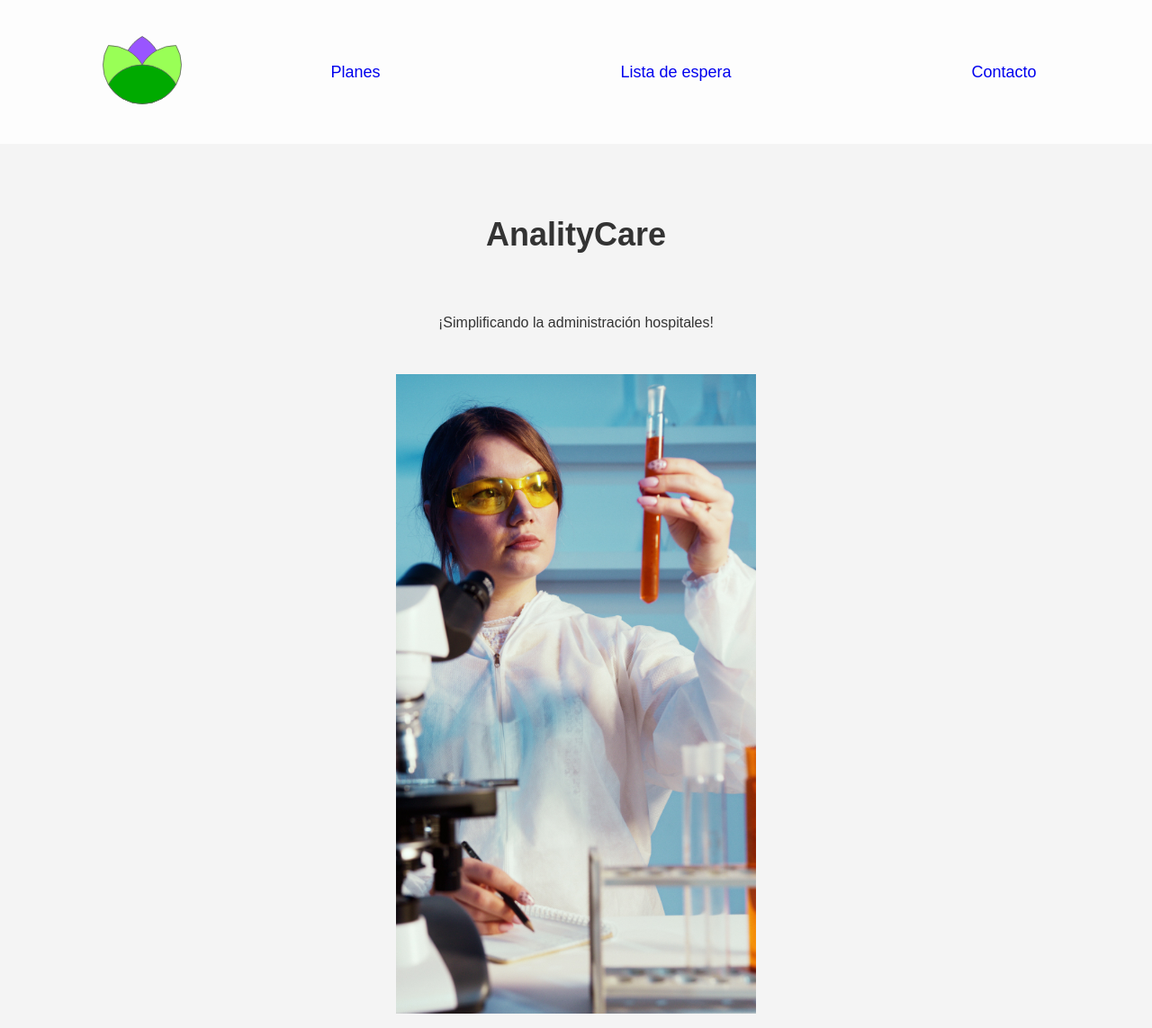
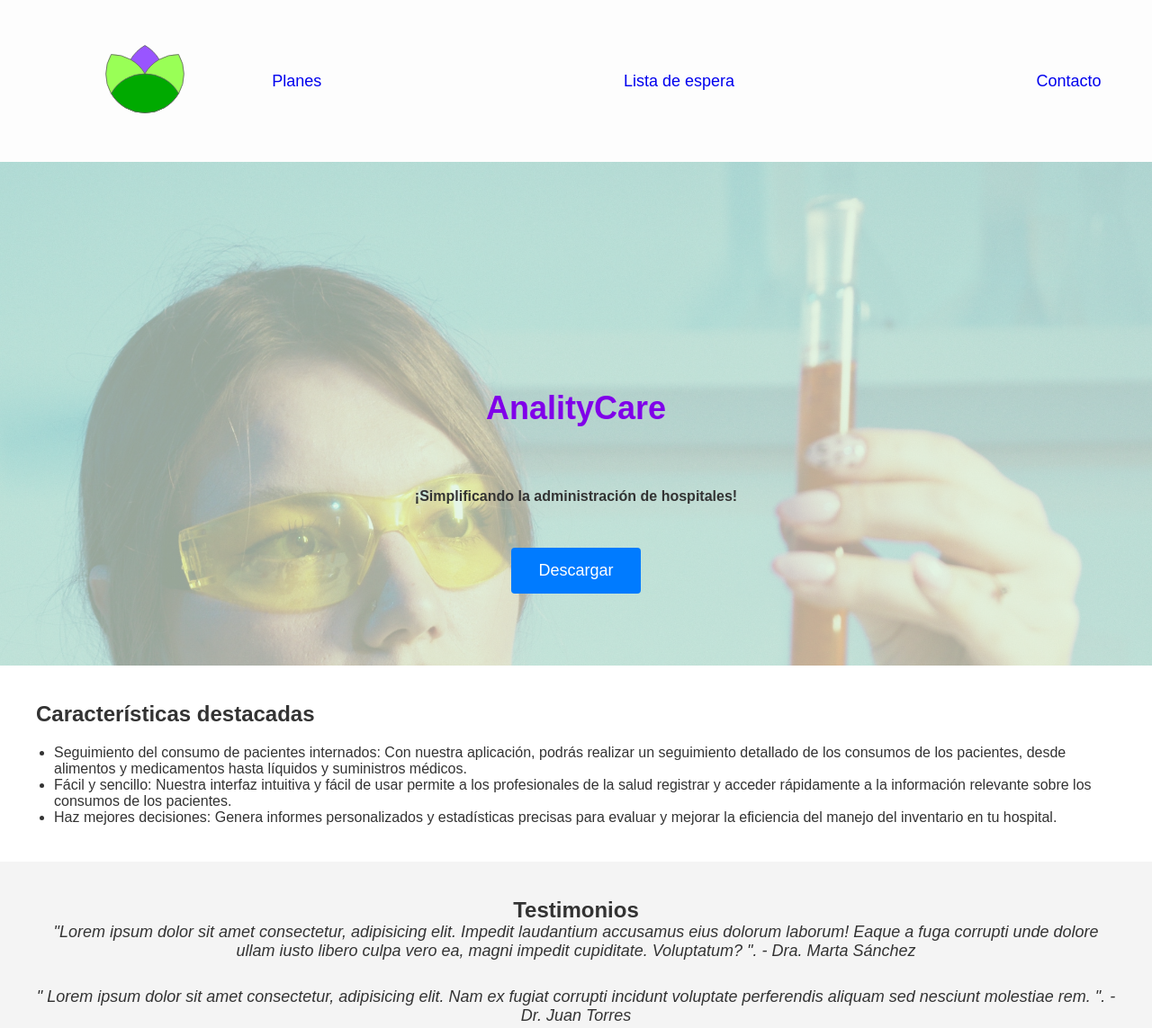
Before and after one commit to Rebjai/landing-analyticare, a plain HTML site: page index.html in a window 1280 px wide. Shown: the top 1143 px of the page at 90% size. Drawn offline with Linux system fonts and the light colour scheme.

Commit message:
hero section

```diff
--- a/index.html
+++ b/index.html
@@ -28,18 +28,20 @@
     </header>
 
     <section id="hero">
-        <h1>AnalityCare</h1>
-        <p>¡Simplificando la administración hospitales!</p>
-        <img src="./analysis.jpg" alt="" class="w-full">
-        <a href="#" class="cta-button">Descargar</a>
+        <div id="hero-overlay">
+            <h1>AnalityCare</h1>
+            <p class="bold">¡Simplificando la administración de hospitales!</p>
+            <a href="#" class="cta-button">Descargar</a>
+        </div>
     </section>
 
+    <!-- <img src="./analysis.jpg" alt="" class="w-full"> -->
     <section id="features">
         <h2>Características destacadas</h2>
         <ul>
-            <li>Seguimiento del consumo de pacientes internados: Con nuestra aplicación, podrás realizar un seguimiento detallado de los consumos de los pacientes, desde alimentos y medicamentos hasta líquidos y suministros médicos.</li>
-            <li>Fácil y sencillo: Nuestra interfaz intuitiva y fácil de usar permite a los profesionales de la salud registrar y acceder rápidamente a la información relevante sobre los consumos de los pacientes.</li>
-            <li>Haz mejores decisiones: Genera informes personalizados y estadísticas precisas para evaluar y mejorar la eficiencia del manejo del inventario en tu hospital.</li>
+            <li><span class="feature-title">Seguimiento del consumo de pacientes internados:</span> Con nuestra aplicación, podrás realizar un seguimiento detallado de los consumos de los pacientes, desde alimentos y medicamentos hasta líquidos y suministros médicos.</li>
+            <li><span class="feature-title">Fácil y sencillo:</span> Nuestra interfaz intuitiva y fácil de usar permite a los profesionales de la salud registrar y acceder rápidamente a la información relevante sobre los consumos de los pacientes.</li>
+            <li><span class="feature-title">Haz mejores decisiones:</span> Genera informes personalizados y estadísticas precisas para evaluar y mejorar la eficiencia del manejo del inventario en tu hospital.</li>
         </ul>
     </section>
 
--- a/styles.css
+++ b/styles.css
@@ -25,11 +25,13 @@ header {
     min-height: 150px;
     position: sticky;
     top: 0;
+    z-index: 1;
 }
 
 nav {
-    height: 20vh;
+    min-height: 20vh;
     display: flex;
+    flex-direction: column;
     justify-content: space-between;
     align-items: center;
     width: 100%;
@@ -93,7 +95,7 @@ footer a {
 
 nav ul {
     list-style: none;
-    padding: 5em;
+    padding: 1em;
     font-size: 18px;
 }
 
@@ -101,15 +103,35 @@ nav a {
     text-decoration: none;
 }
 
+h1 {
+    color: #8000e9;
+}
+
 /* Hero section styles */
 #hero {
+    background-image: url('./images/analysis.jpg');
+    background-size: cover;
+    background-position: center;
     text-align: center;
+    min-height: 70vh;
+    position: relative;
+    z-index: 0;
+    /* justify-items: center; */
+}
+#hero-overlay{
+    position: absolute;
+    top: 0;
+    left: 0;
     padding: 80px 0;
+    width: 100%;
+    height: 100%;
     display: flex;
     flex-direction: column;
+    justify-content: flex-end;
     align-items: center;
-    /* justify-items: center; */
-}
+    background-color: #def2deae; /* Adjust the color and opacity as needed */
+    /* z-index: 0; */
+  }
 
 #hero h1 {
     font-size: 36px;
@@ -122,7 +144,7 @@ nav a {
     margin-bottom: 30px;
 }
 
-#hero p{
+#hero p {
     padding: 3em;
 }
 
@@ -211,3 +233,17 @@ nav a {
 .flex {
     display: flex;
 }
+
+.bold {
+    font-weight: bold;
+}
+
+@media (min-width: 700px) {
+
+    nav {
+        flex-direction: row;
+    }
+    #hero {
+        background-position: center 0;
+      }
+}
```
Also changed, not shown: images/analysis.jpg (added).
